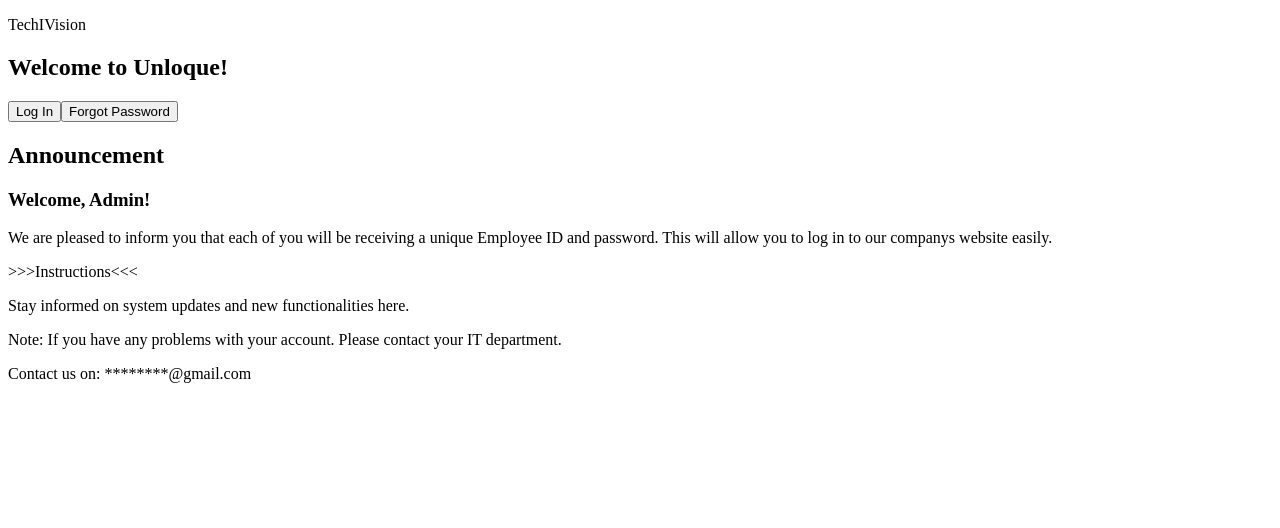
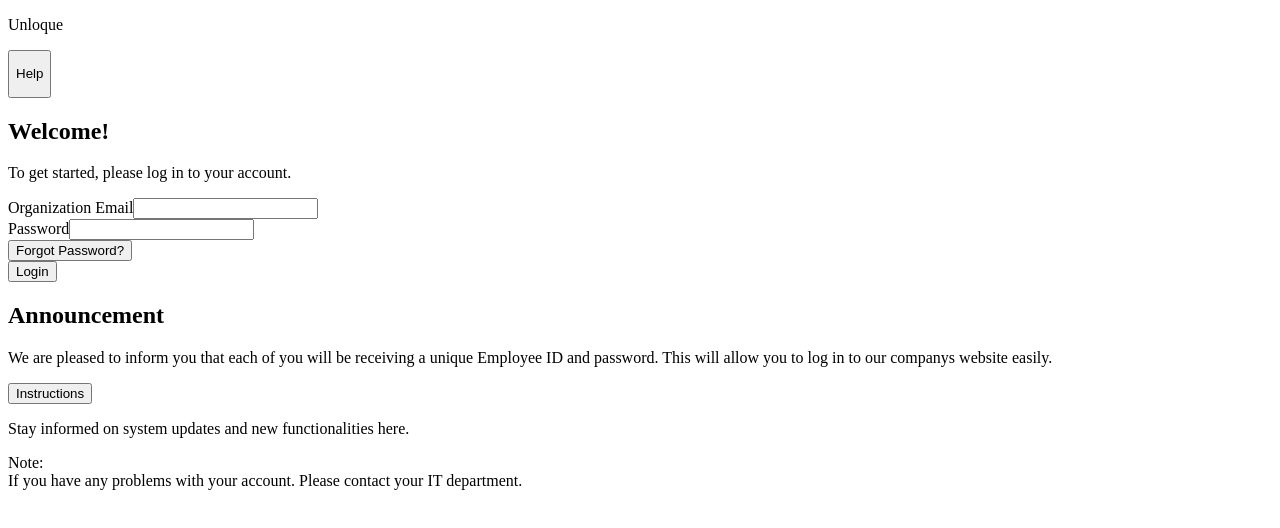
Before and after one commit to jpmartirez/unloque-web, a Next.js app: page /Homepage in a window 1280 px wide. Shown: the top 528 px of the page. Built offline with nearby package versions, Linux system fonts and the light colour scheme.

Commit message:
change the main login page

```diff
--- a/components/Footer.tsx
+++ /dev/null
@@ -1,11 +0,0 @@
-import React from "react";
-
-const Footer = () => {
-	return (
-		<div className="bg-blue-700 py-3">
-			<p>Contact us on: ********@gmail.com</p>
-		</div>
-	);
-};
-
-export default Footer;
--- a/components/Navbar.tsx
+++ b/components/Navbar.tsx
@@ -2,8 +2,16 @@ import React from "react";
 
 const Navbar = () => {
 	return (
-		<div className="bg-blue-700 w-full py-3">
-			<p className="text-white text-2xl">TechIVision</p>
+		<div className="shadow-2xl w-full py-5 flex items-center justify-between px-10">
+			<div>
+				<p className="text-black font-semibold text-2xl">Unloque</p>
+			</div>
+
+			<div>
+				<button>
+					<p>Help</p>
+				</button>
+			</div>
 		</div>
 	);
 };
--- a/pages/Homepage.tsx
+++ b/pages/Homepage.tsx
@@ -1,4 +1,3 @@
-import Footer from "@/components/Footer";
 import Navbar from "@/components/Navbar";
 import React from "react";
 
@@ -7,79 +6,102 @@ const Homepage = () => {
 		<div className="min-h-screen flex flex-col">
 			<Navbar />
 
-			<main className=" flex grow flex-col md:flex-row justify-between items-start max-w-7xl  mx-auto p-8 gap-16  min-h-[70vh]">
-				{/* Left Section - Login Area */}
-				<section className="flex-1 w-full flex flex-col items-center mt-8">
-					{/* Header with bottom border */}
-					<div className="w-full border-b border-gray-400 pb-2 mb-20">
-						<h1 className="text-4xl md:text-5xl font-light text-gray-900 tracking-wide">
-							Welcome to Unloque!
-						</h1>
+			<main className="flex flex-col md:flex-row justify-center items-center max-w-6xl mx-auto p-8 gap-12 md:gap-24 min-h-[75vh]">
+				{/* Left Section - Login Form */}
+				<section className="flex-1 w-full max-w-112.5">
+					<h1 className="text-4xl font-bold text-gray-900 mb-2">Welcome!</h1>
+					<p className="text-lg text-gray-900 mb-8">
+						To get started, please log in to your account.
+					</p>
+
+					<form className="flex flex-col gap-5">
+						{/* Email Input */}
+						<div className="flex flex-col gap-2">
+							<label
+								htmlFor="email"
+								className="text-sm text-gray-900 font-medium"
+							>
+								Organization Email
+							</label>
+							<input
+								type="email"
+								id="email"
+								className="w-full border border-gray-500 rounded-xl px-4 py-3 focus:outline-none focus:ring-2 focus:ring-[#00abc0] transition-shadow"
+							/>
 						</div>
 
-					{/* Login Controls */}
-					<div className="w-full max-w-100 flex flex-col items-center gap-8">
+						{/* Password Input */}
+						<div className="flex flex-col gap-2">
+							<label
+								htmlFor="password"
+								className="text-sm text-gray-900 font-medium"
+							>
+								Password
+							</label>
+							<input
+								type="password"
+								id="password"
+								className="w-full border border-gray-500 rounded-xl px-4 py-3 focus:outline-none focus:ring-2 focus:ring-[#00abc0] transition-shadow"
+							/>
+						</div>
+
+						{/* Forgot Password */}
+						<div className="flex justify-end">
 							<button
 								type="button"
-							className="w-full bg-[#12a4b6] hover:bg-[#0f8c9b] text-white text-2xl font-medium py-3 px-8 rounded-full transition-colors duration-200 shadow-sm"
+								className="text-[#8c1c1c] text-sm font-bold hover:underline"
 							>
-							Log In
+								Forgot Password?
 							</button>
+						</div>
 
+						{/* Login Button */}
+						<button
+							type="submit"
+							className="mt-2 bg-[#0f0f0f] hover:bg-black text-white font-semibold py-3 px-15 rounded-full w-max transition-colors cursor-pointer"
+						>
+							Login
+						</button>
+					</form>
+				</section>
+
+				{/* Right Section - Announcement Card */}
+				<aside className="flex-1 w-full max-w-112.5">
+					{/* Card Container with soft shadow */}
+					<div className="flex flex-col rounded-xl overflow-hidden shadow-[0_15px_50px_-12px_rgba(0,0,0,0.15)]">
+						{/* Top Teal Half */}
+						<div className="bg-[#00abc0] p-8 text-white">
+							<h2 className="text-2xl font-semibold mb-3 border-b border-white/60 pb-2">
+								Announcement
+							</h2>
+							<p className="text-sm leading-relaxed mb-6 font-medium">
+								We are pleased to inform you that each of you will be receiving
+								a unique Employee ID and password. This will allow you to log in
+								to our companys website easily.
+							</p>
 							<button
 								type="button"
-							className="text-gray-800 text-lg hover:underline bg-transparent border-none cursor-pointer"
+								className="bg-[#0f0f0f] hover:bg-black text-white text-sm font-semibold py-2 px-8 rounded-full transition-colors"
 							>
-							Forgot Password
+								Instructions
 							</button>
 						</div>
-				</section>
 
-				{/* Right Section - Announcement Sidebar */}
-				<aside className="w-full md:w-100 flex flex-col mt-8">
-					{/* Sidebar Header with bottom border */}
-					<div className="border-b border-gray-400 pb-2 mb-6 w-full">
-						<h2 className="text-3xl font-light text-gray-900 tracking-wide">
-							Announcement
-						</h2>
-					</div>
-
-					{/* Announcement Box */}
-					<div className="border border-gray-600 p-8 flex flex-col gap-6 text-center text-gray-800 bg-white shadow-sm">
-						<div className="inline-block mx-auto">
-							<h3 className="text-xl font-light border-b border-gray-400 pb-1">
-								Welcome, Admin!
-							</h3>
-						</div>
-
-						<p className="leading-relaxed text-sm">
-							We are pleased to inform you that each of you will be receiving a
-							unique Employee ID and password. This will allow you to log in to
-							our companys website easily.
-						</p>
-
-						{/* Instructions Divider */}
-						<div className="text-gray-400 tracking-[0.2em] flex items-center justify-center gap-3 text-xl font-light my-2">
-							&gt;&gt;&gt;
-							<span className="text-[#cc0000] font-bold tracking-normal text-lg">
-								Instructions
-							</span>
-							&lt;&lt;&lt;
-						</div>
-
-						<p className="leading-relaxed text-sm">
+						{/* Bottom White Half */}
+						<div className="bg-white p-8">
+							<p className="text-gray-900 font-bold text-sm leading-relaxed mb-6">
 								Stay informed on system updates and new functionalities here.
 							</p>
-
-						<p className="leading-relaxed text-sm mt-4">
-							Note: If you have any problems with your account. Please contact
-							your IT department.
-						</p>
+							<div className="text-xs text-gray-700 leading-relaxed">
+								<span className="font-bold text-gray-900">Note:</span>
+								<br />
+								If you have any problems with your account. Please contact your
+								IT department.
+							</div>
+						</div>
 					</div>
 				</aside>
 			</main>
-
-			<Footer />
 		</div>
 	);
 };
```
Lines whose indentation alone changed are shown as unchanged.
